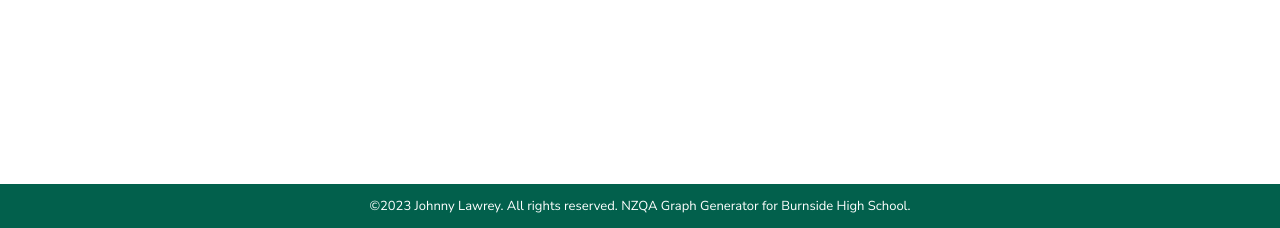
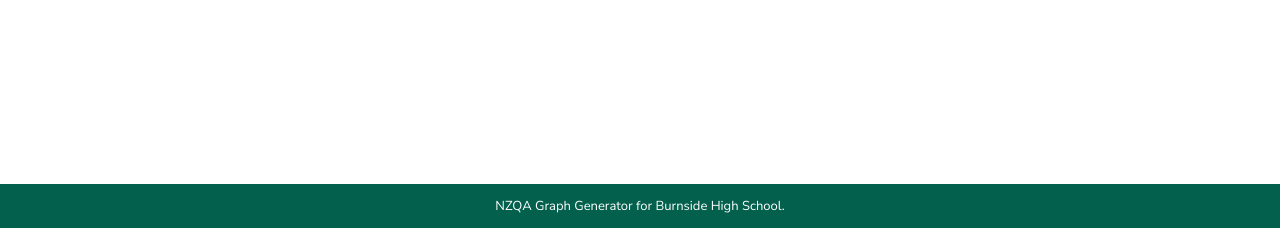
Before and after one commit to commarman/NCEA_graphgenerator, a Flask app: page / in a window 1280 px wide. Shown: the part 572-800 px from the top of the page. Run offline with Flask 3, Linux system fonts and the light colour scheme.

Commit message:
Update footer.html

```diff
--- a/app/templates/footer.html
+++ b/app/templates/footer.html
@@ -1 +1 @@
-<p class="footer-text">©2023 Johnny Lawrey. All rights reserved. NZQA Graph Generator for Burnside High School.</p>
+<p class="footer-text">NZQA Graph Generator for Burnside High School.</p>
```
